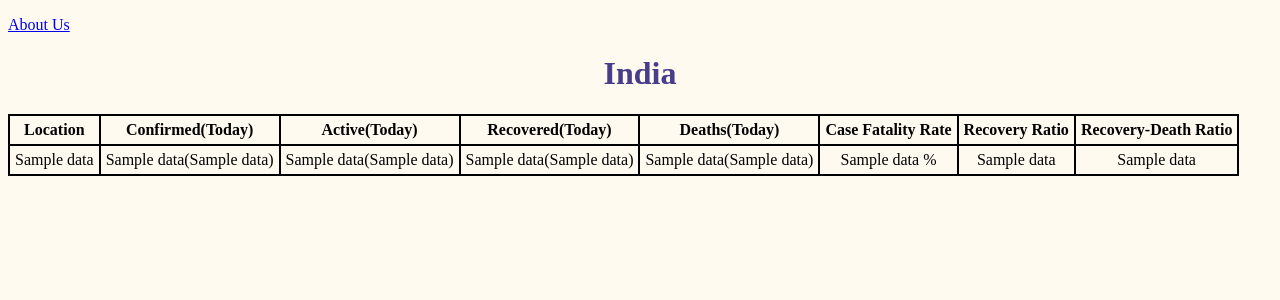
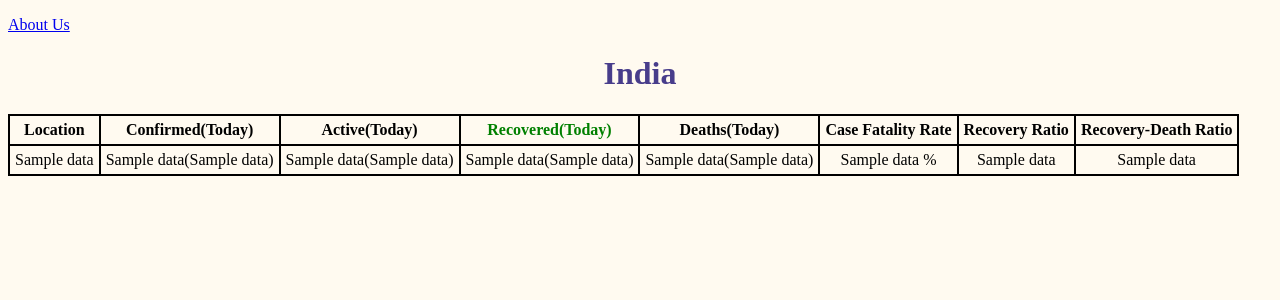
Before and after one commit to anonshubh/covid19-india, a Django app: template templates/index.html in a window 1280 px wide, with the pointer over the restyled element. Shown: the top 300 px of the page. Run offline with Django 3.2, Linux system fonts and the light colour scheme; the template is opened without the code that fills it: most values are stand-ins (such as "Sample title", 1, 10 or a date in 2020).

Commit message:
Update style.css
green color on hover for recovered and red color for hover on deaths

```diff
--- a/static/css/style.css
+++ b/static/css/style.css
@@ -30,3 +30,9 @@ td:hover{
 a:hover{
     color: orange;
 }
+.recovered:hover{
+    color: green;
+}
+.death:hover{
+    color: red;
+}
```
